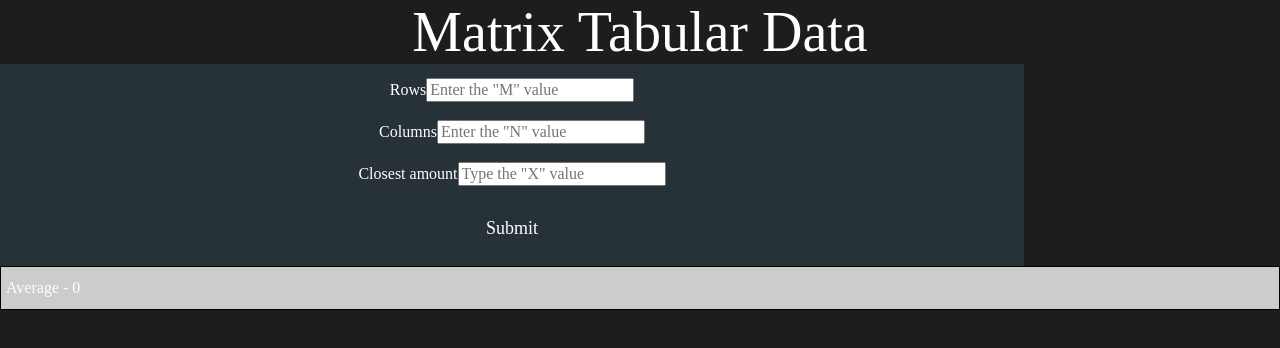
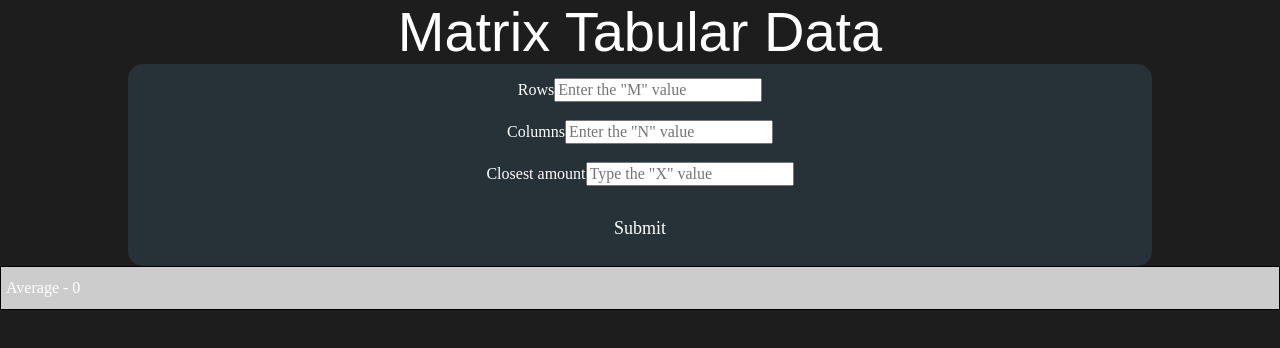
Before and after one commit to ValentynFediuk/matrix-tabular-data, a React (Vite) app: page / in a window 1280 px wide. Shown: the top 348 px of the page. Built offline with nearby package versions, Linux system fonts and the light colour scheme.

Commit message:
[update] form layout

```diff
--- a/src/components/Title/Title.module.scss
+++ b/src/components/Title/Title.module.scss
@@ -2,6 +2,7 @@
 
 .title {
   font-weight: 500;
+  font-family: sans-serif;
   &.l {
     font-size: 5.6rem;
     line-height: 6.4rem;
--- a/src/features/TabularMatrix/TabularMatrix.tsx
+++ b/src/features/TabularMatrix/TabularMatrix.tsx
@@ -10,6 +10,7 @@ export const TabularMatrix = () => {
     const [grid, dispatch] = useReducer(gridReducer, {
         rows: "",
         columns: "",
+        closest: ""
     });
 
     const handleSubmit = (event: { preventDefault: () => void }) => {
--- a/src/features/TabularMatrix/components/Form/Form.module.scss
+++ b/src/features/TabularMatrix/components/Form/Form.module.scss
@@ -7,6 +7,8 @@ $dark: #263238;
     gap: 1rem;
   }
   background: $dark;
+  border-radius: 1.5rem;
   width: 80vw;
   padding: 1rem;
+  margin-inline: auto;
 }
--- a/src/features/TabularMatrix/components/Form/Form.tsx
+++ b/src/features/TabularMatrix/components/Form/Form.tsx
@@ -2,8 +2,8 @@ import React, { ChangeEvent, FC, useContext, useEffect, useState } from "react";
 import { GridDispatchContext } from "store/contexts";
 import { GridActionTypes } from "types";
 import { Input } from "components";
-import {Button} from "components";
-import {FormProps, FormVales} from "./Form.types";
+import { Button } from "components";
+import { FormProps, FormVales } from "./Form.types";
 import styles from './Form.module.scss'
 
 export const Form: FC<FormProps> = ({ handleSubmit }) => {
--- a/src/types/grid-types.ts
+++ b/src/types/grid-types.ts
@@ -9,6 +9,7 @@ export type CellValues = {
 export interface GridValues {
     columns: string
     rows: string
+    closest: string
 }
 export interface SetRowsAction {
     type: "setRows";
```
Also changed, not shown: src/stylesheets/abstracts/index.scss (line endings or trailing spaces).
